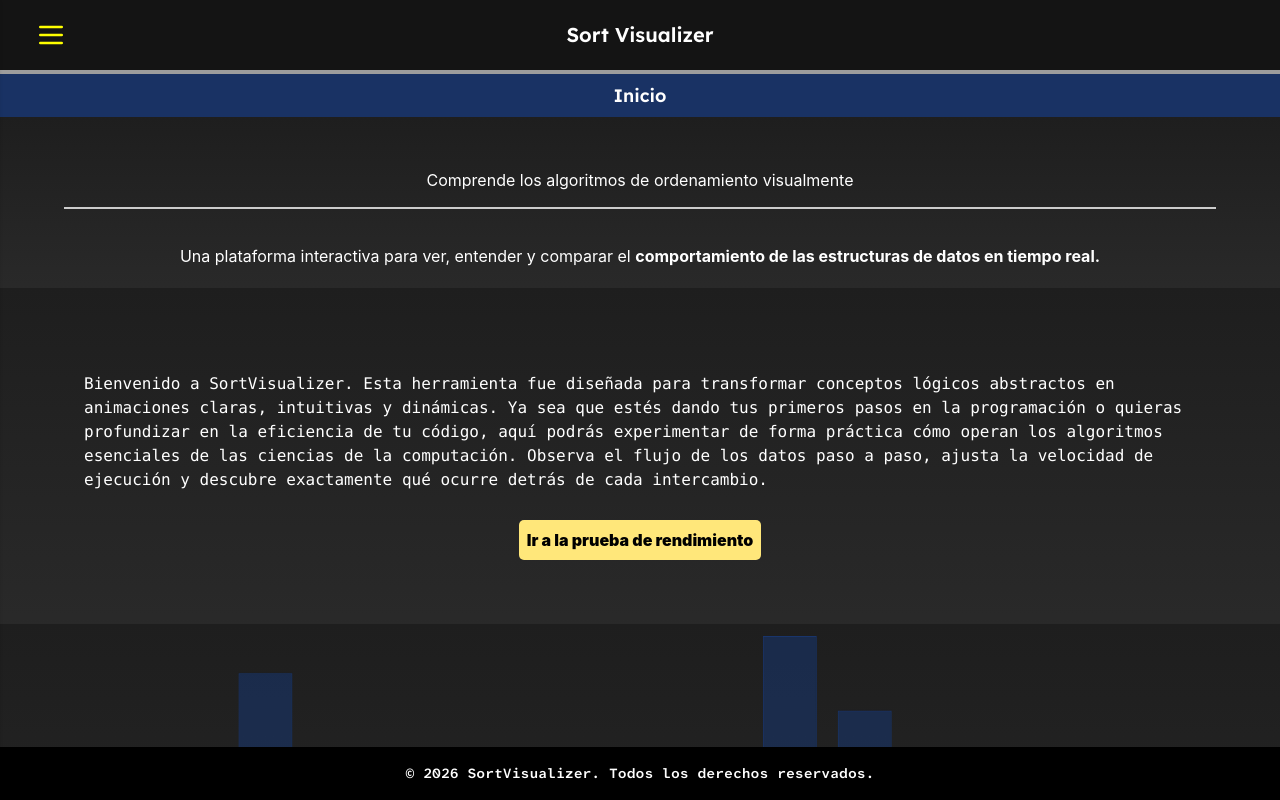
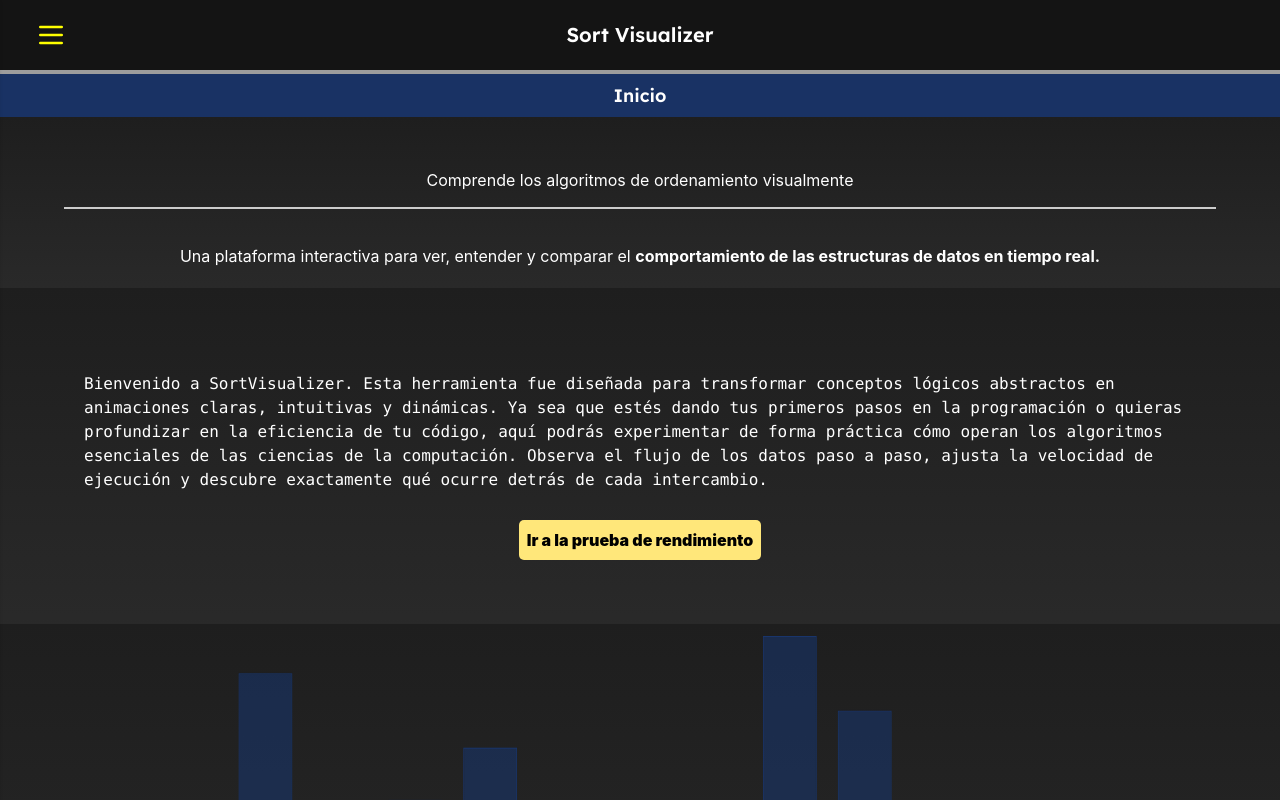
Before and after one commit to TLTO123/sort-visualizer, a Vue app: page / in a window 1280 px wide. Shown: the top 800 px of the page. Built offline with nearby package versions, Linux system fonts and the light colour scheme.

Commit message:
footer no fijo

```diff
--- a/src/App.vue
+++ b/src/App.vue
@@ -47,7 +47,7 @@ watch(
     <RouterView />
   </main>
 
-  <footer class="bg-black p-4 fixed bottom-0 min-w-full">
+  <footer class="bg-black p-4 bottom-0 min-w-full">
     <p class="text-white text-center mono text-body">© 2026 SortVisualizer. Todos los derechos reservados.</p>
   </footer>
 
```
